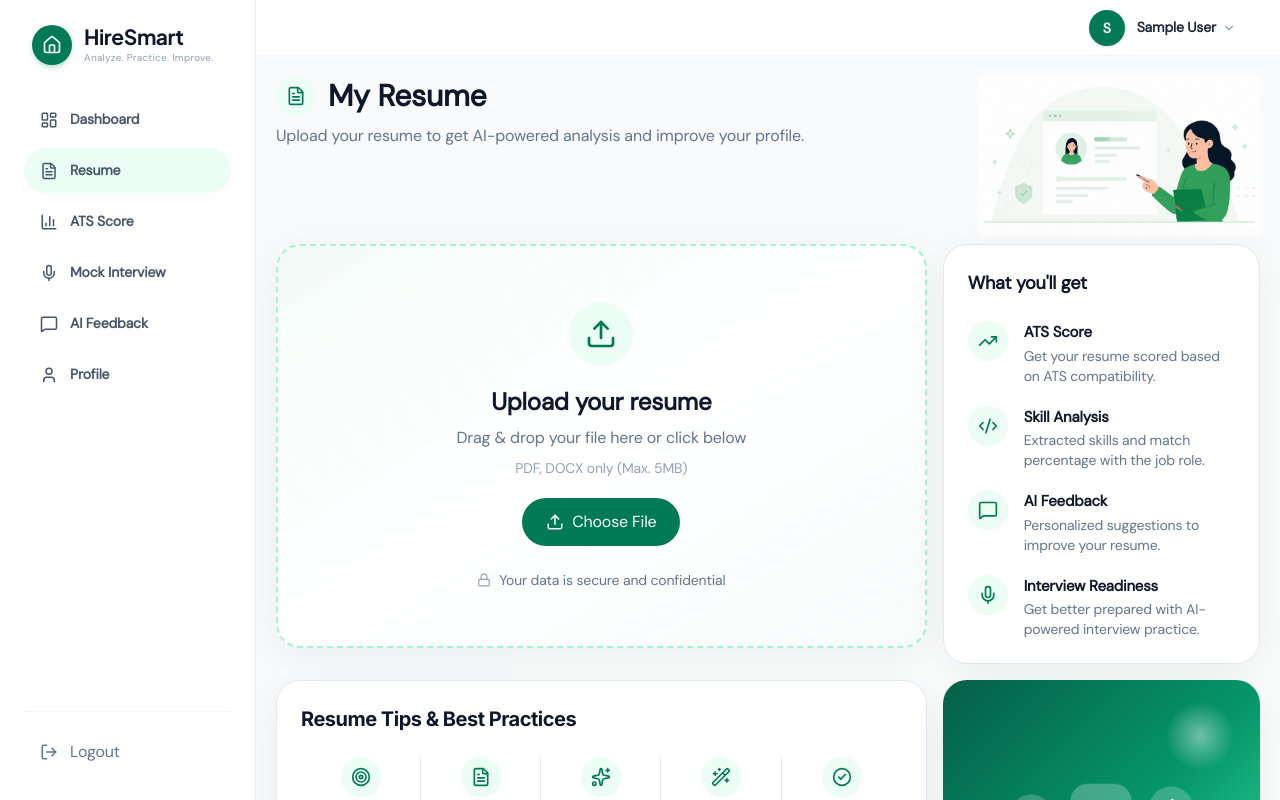
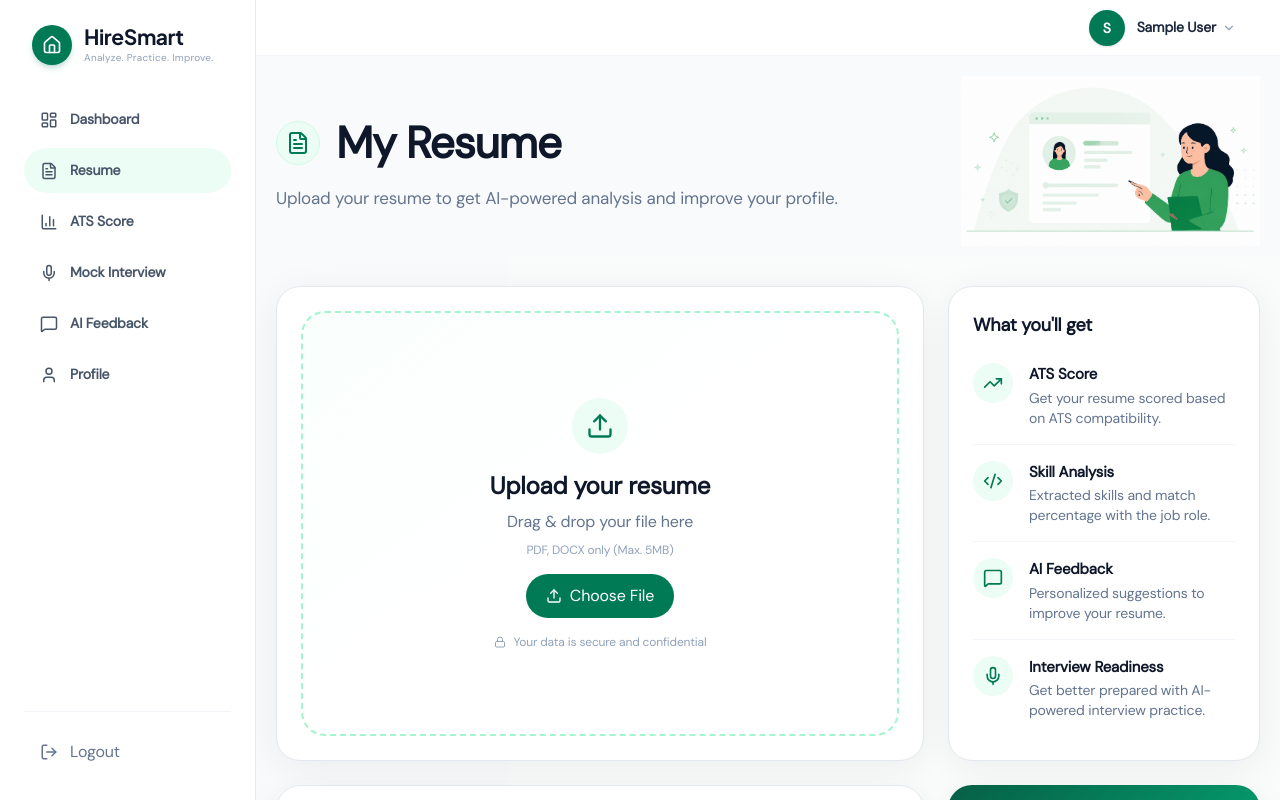
Before and after one commit to devkajals41/hiresmart, a React (Vite) app in the folder frontend/: page /resume in a window 1280 px wide. Built offline with nearby package versions, Linux system fonts and the light colour scheme; sample sign-in values are in the browser's storage; a web font is replaced by a local one.

Commit message:
feat: implement dashboard and resume upload workflow

```diff
--- a/frontend/src/index.css
+++ b/frontend/src/index.css
@@ -1,4 +1,4 @@
-@import url("https://fonts.googleapis.com/css2?family=Playfair+Display:ital,wght@0,400..900;1,400..900&display=swap");
+@import url('https://fonts.googleapis.com/css2?family=Playfair+Display:ital,wght@0,400..900;1,400..900&display=swap');
 @import "tailwindcss";
 
 @theme {
@@ -7,9 +7,7 @@
   --font-body: "DM Sans", "Inter", sans-serif;
 }
 
-/* =========================
-   DESIGN TOKENS
-========================= */
+/*  DESIGN TOKENS */
 
 :root {
   /* Typography */
@@ -18,30 +16,30 @@
 
   /* Brand */
 
-  --primary: #0f766e;
-  --primary-hover: #115e59;
+  --primary: #0F766E;
+  --primary-hover: #115E59;
 
-  --accent: #14b8a6;
+  --accent: #14B8A6;
 
   /* Background */
 
-  --background: #fcfcfb;
-  --surface: #ffffff;
-  --surface-alt: #f8fafc;
+  --background: #FCFCFB;
+  --surface: #FFFFFF;
+  --surface-alt: #F8FAFC;
 
   /* Text */
 
-  --heading: #0f172a;
+  --heading: #0F172A;
   --body: #475569;
-  --muted: #94a3b8;
+  --muted: #94A3B8;
 
   /* Borders */
 
-  --border: #e2e8f0;
+  --border: #E2E8F0;
 
   /* Status */
 
-  --success: #22c55e;
+  --success: #22C55E;
 
   /* Radius */
 
@@ -110,8 +108,7 @@ button {
 }
 
 @keyframes pulse-slow {
-  0%,
-  100% {
+  0%, 100% {
     opacity: 0.35;
     transform: scale(1) translate(0, 0);
   }
@@ -122,8 +119,7 @@ button {
 }
 
 @keyframes pulse-slow-reverse {
-  0%,
-  100% {
+  0%, 100% {
     opacity: 0.25;
     transform: scale(1.1) translate(0, 0);
   }
--- a/frontend/src/main.jsx
+++ b/frontend/src/main.jsx
@@ -2,15 +2,27 @@ import React from "react";
 import ReactDOM from "react-dom/client";
 import { Provider } from "react-redux";
 
-import App from "./App.jsx";
+import App from "./App";
 import { store } from "./app/store";
+import { Toaster } from "react-hot-toast";
 
 import "./index.css";
 
 ReactDOM.createRoot(document.getElementById("root")).render(
   <React.StrictMode>
     <Provider store={store}>
+      <Toaster
+        position="top-right"
+        toastOptions={{
+          duration: 2500,
+          style: {
+            borderRadius: "14px",
+            fontSize: "14px",
+          },
+        }}
+      />
+
       <App />
     </Provider>
-  </React.StrictMode>,
+  </React.StrictMode>
 );
--- a/frontend/src/pages/dashboard/Dashboard.jsx
+++ b/frontend/src/pages/dashboard/Dashboard.jsx
@@ -37,10 +37,7 @@ export default function Dashboard() {
   const [dashboardData, setDashboardData] = useState(null);
 
   const displayName =
-  dashboardData?.user?.name ||
-  reduxUser?.name ||
-  localUser?.name ||
-  "User";
+    dashboardData?.user?.name || reduxUser?.name || localUser?.name || "User";
   useEffect(() => {
     loadDashboard();
   }, []);
--- a/frontend/src/pages/resume/Resume.jsx
+++ b/frontend/src/pages/resume/Resume.jsx
@@ -6,7 +6,7 @@ import ResumeTipsCard from "./ResumeTipsCard";
 
 import resumeBanner from "../../assets/illustrations/resumebanner.png";
 
-import { FileText, Rocket, Star, Zap } from "lucide-react";
+import { FileText, Star, Rocket, Zap } from "lucide-react";
 
 const floatKeyframes = `
 @keyframes float1 {
@@ -36,19 +36,21 @@ export default function Resume() {
   return (
     <DashboardLayout>
       <style>{floatKeyframes}</style>
-      <div className="space-y-2">
+      <div className="space-y-8">
         {/* Header */}
-        <div className="flex items-start justify-between">
+        <div className="flex items-center justify-between pb-2">
           <div>
-            <div className="mb-2 flex items-center gap-3">
-              <div className="flex h-10 w-10 items-center justify-center rounded-xl bg-emerald-50">
-                <FileText size={20} className="text-emerald-700" />
+            <div className="mb-2 flex items-center gap-4">
+              <div className="flex h-11 w-11 items-center justify-center rounded-xl bg-emerald-50 border border-emerald-100">
+                <FileText size={24} className="text-emerald-700" />
               </div>
 
-              <h1 className="text-3xl font-bold text-slate-900">My Resume</h1>
+              <h1 className="text-[44px] font-extrabold tracking-tight text-slate-900">
+                My Resume
+              </h1>
             </div>
 
-            <p className="text-base text-slate-500">
+            <p className="mt-2 text-[17px] leading-7 text-slate-500">
               Upload your resume to get AI-powered analysis and improve your
               profile.
             </p>
@@ -57,36 +59,36 @@ export default function Resume() {
           <img
             src={resumeBanner}
             alt="Resume Banner"
-            className="h-40 object-contain"
+            className="h-[170px] object-contain select-none"
           />
         </div>
 
         {/* Main Grid */}
 
-        <div className="grid grid-cols-12 gap-4">
+        <div className="grid grid-cols-12 gap-6">
           {/* Upload */}
 
-          <div className="col-span-8">
+          <div className="col-span-8 h-full">
             <ResumeUploadCard />
           </div>
 
           {/* Right Card */}
 
-          <div className="col-span-4">
+          <div className="col-span-4 h-full">
             <ResumeFeaturesCard />
           </div>
 
-          {/* Bottom Left - Tips */}
+          {/* Bottom Left */}
 
-          <div className="col-span-8">
+          <div className="col-span-8 h-full">
             <ResumeTipsCard />
           </div>
 
           {/* Bottom Right - Decorative Animated Card */}
 
-          <div className="col-span-4">
+          <div className="col-span-4 h-full">
             <div
-              className="relative h-full overflow-hidden rounded-3xl shadow-[0_8px_40px_rgba(15,23,42,0.06)]"
+              className="relative h-full min-h-[430px] overflow-hidden rounded-3xl shadow-[0_8px_40px_rgba(15,23,42,0.06)]"
               style={{
                 background:
                   "linear-gradient(135deg, #065f46 0%, #059669 40%, #34d399 70%, #a7f3d0 100%)",
--- a/frontend/src/pages/resume/ResumeFeaturesCard.jsx
+++ b/frontend/src/pages/resume/ResumeFeaturesCard.jsx
@@ -28,12 +28,17 @@ export default function ResumeFeaturesCard() {
     <div className="h-full rounded-3xl border border-slate-200 bg-white p-6 shadow-[0_8px_40px_rgba(15,23,42,0.06)]">
       <h2 className="mb-6 text-lg font-bold text-slate-900">What you'll get</h2>
 
-      <div className="space-y-5">
+      <div className="space-y-4">
         {features.map((feature, index) => {
           const Icon = feature.icon;
 
           return (
-            <div key={index} className="flex items-start gap-4">
+            <div
+              key={index}
+              className={`flex items-start gap-4 pb-4 ${
+                index !== features.length - 1 ? "border-b border-slate-100" : ""
+              }`}
+            >
               <div className="flex h-10 w-10 shrink-0 items-center justify-center rounded-xl bg-emerald-50">
                 <Icon size={20} className="text-emerald-700" />
               </div>
--- a/frontend/src/pages/resume/ResumeTipsCard.jsx
+++ b/frontend/src/pages/resume/ResumeTipsCard.jsx
@@ -40,7 +40,8 @@ const tips = [
 
 export default function ResumeTipsCard() {
   return (
-    <div className="rounded-3xl border border-slate-200 bg-white p-6 shadow-[0_8px_40px_rgba(15,23,42,0.06)]">
+    <div className="h-full rounded-3xl border border-slate-200 bg-white p-6 shadow-[0_8px_40px_rgba(15,23,42,0.06)] flex flex-col justify-between">
+      <div>
         <h2
           className="mb-6 text-xl font-bold tracking-tight text-slate-900"
           style={{ fontFamily: "'Inter', 'Segoe UI', sans-serif" }}
@@ -80,6 +81,7 @@ export default function ResumeTipsCard() {
             );
           })}
         </div>
+      </div>
 
       {/* Bottom Banner - just the illustration image filling the width */}
 
--- a/frontend/src/pages/resume/ResumeUploadCard.jsx
+++ b/frontend/src/pages/resume/ResumeUploadCard.jsx
@@ -1,140 +1,212 @@
 import { useRef, useState } from "react";
-import { Upload, Lock } from "lucide-react";
-import { uploadResume } from "../../services/resumeService";
-import { FileText } from "lucide-react";
+import { Upload, Lock, FileText, Eye, RefreshCw } from "lucide-react";
+import { uploadResume, viewResume } from "../../services/resumeService";
+import toast from "react-hot-toast";
 
 export default function ResumeUploadCard() {
   const fileInputRef = useRef(null);
 
   const [selectedFile, setSelectedFile] = useState(null);
-
   const [loading, setLoading] = useState(false);
-
-  const [success, setSuccess] = useState("");
+  const [uploadedFileName, setUploadedFileName] = useState("");
+  const [isUploaded, setIsUploaded] = useState(false);
   const [error, setError] = useState("");
 
   const handleFileChange = (e) => {
     if (e.target.files.length > 0) {
       setSelectedFile(e.target.files[0]);
+      setError("");
     }
   };
+
   const handleUpload = async () => {
     if (!selectedFile) {
-      alert("Please select a resume.");
+      toast.error("Please select a resume.");
+      setError("Please select a resume.");
       return;
     }
 
     try {
-      setSuccess("");
-
+      setLoading(true);
       setError("");
-
-      setLoading(true);
-
       const token = localStorage.getItem("accessToken");
-
-      await uploadResume(selectedFile, token);
-
-      setSuccess("Resume uploaded successfully!");
-
-      setSelectedFile(null);
-
+      const response = await uploadResume(selectedFile, token);
+      setUploadedFileName(response.filename);
+      setIsUploaded(true);
+      toast.success(response.message || "Resume uploaded successfully!");
       fileInputRef.current.value = "";
-
-      setTimeout(() => {
-        window.location.reload();
-      }, 1200);
     } catch (err) {
       console.error(err);
-
-      setError(err.response?.data?.detail || "Upload failed.");
+      const errMsg = err.response?.data?.detail || "Upload failed.";
+      setError(errMsg);
+      toast.error(errMsg);
     } finally {
       setLoading(false);
     }
   };
+
+  const handleViewResume = async () => {
+    try {
+      const token = localStorage.getItem("accessToken");
+      const blob = await viewResume(token);
+      const url = window.URL.createObjectURL(blob);
+      window.open(url, "_blank");
+    } catch (err) {
+      console.error(err);
+      toast.error("Failed to load resume file.");
+    }
+  };
+
   return (
-    <div className="rounded-3xl border-2 border-dashed border-emerald-200 bg-gradient-to-br from-emerald-50/40 via-white to-teal-50/30 p-8 shadow-[0_8px_40px_rgba(15,23,42,0.06)] transition hover:border-emerald-400">
-      {/* Upload Area */}
+    <div className="h-full rounded-3xl border border-slate-200 bg-white p-6 shadow-[0_8px_40px_rgba(15,23,42,0.06)] flex flex-col">
+      <input
+        type="file"
+        accept=".pdf,.doc,.docx"
+        ref={fileInputRef}
+        hidden
+        onChange={handleFileChange}
+      />
 
-      <div className="flex flex-col items-center justify-center py-6">
+      {!isUploaded ? (
+        <div className="flex-1 flex flex-col items-center justify-center rounded-3xl border-2 border-dashed border-emerald-200 bg-gradient-to-br from-emerald-50/30 via-white to-white p-4 transition hover:border-emerald-400 min-h-[290px]">
           {/* Upload Icon */}
-
-        <div className="mb-5 flex h-16 w-16 items-center justify-center rounded-full bg-emerald-50">
-          <Upload size={32} className="text-emerald-700" />
+          <div className="mb-4 flex h-14 w-14 items-center justify-center rounded-full bg-emerald-50">
+            <Upload size={28} className="text-emerald-700" />
           </div>
 
           {/* Heading */}
-
           <h2 className="text-2xl font-bold text-slate-900">
             Upload your resume
           </h2>
 
           {/* Subtitle */}
-
           <p className="mt-2 text-base text-slate-500">
-          Drag & drop your file here or click below
+            Drag & drop your file here
           </p>
 
-        {/* File Types */}
-
+          {/* Selected File */}
           <div className="mt-2 text-center">
-          <p className="text-sm text-slate-400">PDF, DOCX only (Max. 5MB)</p>
+            <p className="text-xs text-slate-400">
+              PDF, DOCX only (Max. 5MB)
+            </p>
 
             {selectedFile && (
-            <div className="mt-3 flex items-center justify-center gap-2 rounded-xl bg-emerald-50 px-4 py-2">
+              <div className="mt-2 flex items-center justify-center gap-2 rounded-xl border border-emerald-100 bg-emerald-50 px-4 py-2 max-w-[250px] mx-auto">
                 <FileText size={16} className="text-emerald-700" />
-
-              <p className="text-sm font-semibold text-emerald-700">
+                <span className="text-xs font-semibold text-emerald-700 truncate">
                   {selectedFile.name}
-              </p>
+                </span>
               </div>
             )}
           </div>
 
-        {/* Button */}
+          {/* Error message inside container */}
+          {error && (
+            <div className="mt-3 flex items-center gap-2 rounded-xl border border-red-100 bg-red-50 px-4 py-2 text-red-700 text-xs font-semibold">
+              <span className="flex h-4 w-4 shrink-0 items-center justify-center rounded-full bg-red-100 text-red-700 font-bold">!</span>
+              <span>{error}</span>
+            </div>
+          )}
 
-        <div className="mt-5 flex flex-col items-center gap-3">
+          {/* Buttons */}
+          <div className="mt-4 flex items-center gap-3">
             <button
+              type="button"
               onClick={() => fileInputRef.current.click()}
-            className="flex items-center gap-2 rounded-xl bg-emerald-700 px-6 py-3 text-base font-semibold text-white transition hover:bg-emerald-800"
+              className="flex items-center gap-2 rounded-xl bg-emerald-700 px-5 py-2.5 text-sm font-semibold text-white transition hover:bg-emerald-800"
             >
-            <Upload size={18} />
+              <Upload size={16} />
               Choose File
             </button>
 
-          <input
-            type="file"
-            ref={fileInputRef}
-            onChange={handleFileChange}
-            accept=".pdf,.docx"
-            className="hidden"
-          />
-
             {selectedFile && (
               <button
+                type="button"
                 onClick={handleUpload}
                 disabled={loading}
-              className="rounded-xl bg-slate-900 px-6 py-2.5 text-sm font-medium text-white transition hover:bg-slate-800 disabled:cursor-not-allowed disabled:opacity-50"
+                className="rounded-xl bg-slate-900 px-5 py-2.5 text-sm font-semibold text-white transition hover:bg-slate-800 disabled:cursor-not-allowed disabled:opacity-50"
               >
                 {loading ? "Uploading..." : "Upload Resume"}
               </button>
             )}
-
-          {error && (
-            <p className="mt-2 text-center text-sm font-semibold text-red-600">
-              {error}
-            </p>
-          )}
           </div>
 
           {/* Security */}
-
-        <div className="mt-6 flex items-center gap-2 text-sm text-slate-500">
-          <Lock size={14} className="text-slate-400" />
-
+          <div className="mt-4 flex items-center gap-2 text-xs text-slate-400">
+            <Lock size={12} className="text-slate-400" />
             <span>Your data is secure and confidential</span>
           </div>
         </div>
+      ) : (
+        <div className="flex-1 flex flex-col items-center justify-between rounded-3xl border border-emerald-100 bg-gradient-to-br from-emerald-50/30 via-white to-white p-6 min-h-[290px]">
+          {/* Status Header */}
+          <div className="flex flex-col items-center text-center mt-2">
+            <div className="flex h-12 w-12 items-center justify-center rounded-full bg-emerald-100 text-emerald-700">
+              <svg width="24" height="24" viewBox="0 0 24 24" fill="none" stroke="currentColor" strokeWidth="3" strokeLinecap="round" strokeLinejoin="round">
+                <polyline points="20 6 9 17 4 12"></polyline>
+              </svg>
+            </div>
+            <h2 className="mt-2 text-xl font-bold text-slate-900">
+              Resume Ready!
+            </h2>
+            <p className="mt-0.5 text-xs text-slate-400">
+              Your resume is successfully uploaded and parsed.
+            </p>
+          </div>
+
+          {/* Document Details Box (Lines style) */}
+          <div className="w-full max-w-sm my-4 rounded-xl border border-slate-100 bg-white p-4 shadow-sm">
+            <div className="flex items-center gap-2 pb-3 border-b border-slate-100">
+              <div className="flex h-10 w-10 items-center justify-center rounded-xl bg-emerald-50">
+                <FileText size={20} className="text-emerald-700" />
+              </div>
+              <div className="flex-1 min-w-0">
+                <p className="text-sm font-bold text-slate-900 truncate">
+                  {uploadedFileName || selectedFile?.name || "resume.pdf"}
+                </p>
+                <p className="text-xs text-slate-400">Document File</p>
+              </div>
+            </div>
+
+            <div className="grid grid-cols-2 gap-2 pt-3 text-center">
+              <div className="border-r border-slate-100">
+                <p className="text-[10px] uppercase tracking-wider font-semibold text-slate-400">Status</p>
+                <p className="mt-1 text-xs font-bold text-emerald-600">Ready</p>
+              </div>
+              <div>
+                <p className="text-[10px] uppercase tracking-wider font-semibold text-slate-400">Analysis</p>
+                <p className="mt-1 text-xs font-bold text-slate-700">100% Parsed</p>
+              </div>
+            </div>
+          </div>
+
+          {/* Buttons Row */}
+          <div className="flex items-center gap-3 w-full justify-center mt-2">
+            <button
+              type="button"
+              onClick={handleViewResume}
+              className="flex items-center gap-2 rounded-xl bg-emerald-700 px-5 py-2.5 text-sm font-semibold text-white transition hover:bg-emerald-800 shadow-sm"
+            >
+              <Eye size={16} />
+              View Resume
+            </button>
+
+            <button
+              type="button"
+              onClick={() => {
+                setIsUploaded(false);
+                setSelectedFile(null);
+                setError("");
+                setTimeout(() => fileInputRef.current.click(), 100);
+              }}
+              className="flex items-center gap-2 rounded-xl border border-slate-200 bg-white px-5 py-2.5 text-sm font-semibold text-slate-700 transition hover:bg-slate-50"
+            >
+              <RefreshCw size={16} />
+              Replace
+            </button>
+          </div>
+        </div>
+      )}
     </div>
   );
 }
```
Also changed, not shown: frontend/src/components/layout/UserProfile.jsx (+5 -5 lines), frontend/src/services/resumeService.js (+10 -0 lines), 7 other files (tests, documents, lock files or other folders). Lines whose indentation alone changed are shown as unchanged.
